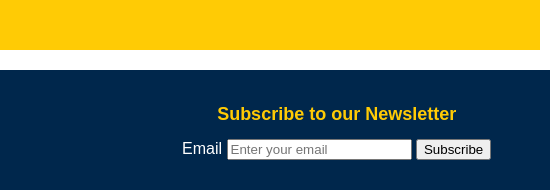
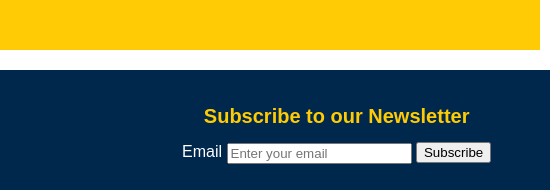
Before and after one commit to skottige/client_project_w25_desktop, a plain HTML site: page index.html in a window 1280 px wide. Shown: the part 3726-3916 px from the top of the page, 730-1280 px from the left. Drawn offline with Linux system fonts and the light colour scheme.

Commit message:
Add files via upload

```diff
--- a/css/style.css
+++ b/css/style.css
@@ -149,7 +149,7 @@ footer a {
     grid-column: span 2;
 }
 
-.newsletter h3 {
+.newsletter h2 {
     color: #FFCB05;
 }
 
@@ -480,6 +480,8 @@ br {
 
 @media (min-width: 850px) {
 
+    /* All Pages */
+
     footer {
         height: 120px;
         grid-template-columns: 1fr 1fr 1fr;
--- a/index.html
+++ b/index.html
@@ -216,7 +216,7 @@
             <a href="https://mbc.studentlife.umich.edu/">More on Maize and Blue</a></p>
         </div>
         <div class="newsletter">
-            <h3>Subscribe to our Newsletter</h3>  <br>
+            <h2>Subscribe to our Newsletter</h2>  <br>
             <form id="subscribe-form">
                 <label for="email-input">Email</label>
                 <input type="email" id="email-input" placeholder="Enter your email" required>
```
Also changed, not shown: 404.html (+1 -1 lines), first_gen.html (+1 -1 lines), maize_and_blue.html (+1 -1 lines), umsi_tutoring.html (+1 -1 lines).
